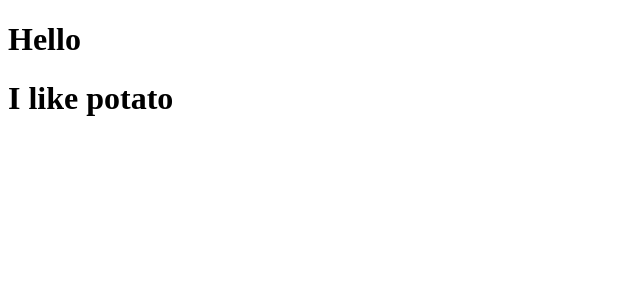
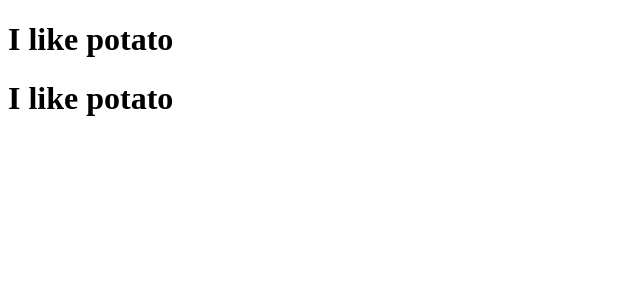
Before and after one commit to kimdohyun97/movie_app_2021-5, a JavaScript app: page / in a window 1280 px wide. Shown: the top 300 px of the page, without its empty margins (0-640 px from the left). Built offline with nearby package versions, Linux system fonts and the light colour scheme.

Commit message:
Edit App.js

```diff
--- a/src/App.js
+++ b/src/App.js
@@ -1,15 +1,27 @@
+const foodLike = [
+  {
+    id: 1,
+    name: "chicken" ,
+    image: "https://health.chosun.com/site/data/img_dir/2021/03/31/2021033102448_0.jpg"
+  },
+  {
+    id: 2,
+    name: "ham",
+    image: "http://image.newdaily.co.kr/site/data/img/2017/07/10/2017071010070_0.jpg"
+  }
+]
 
 function App() {
   return (
     <div>
-        <h1>Hello</h1>
-        <Food fav="kimchi" />
+      {
+      foodLike.map(dish =>  (<Food key={dish.id} name={dish.name} picture={dish.image} />))
+      }
     </div>
   )
 }
 
-function Food(props) {
-  console.log(props)
+function Food() {
   return <h1>I like potato</h1>
 }
 
```
